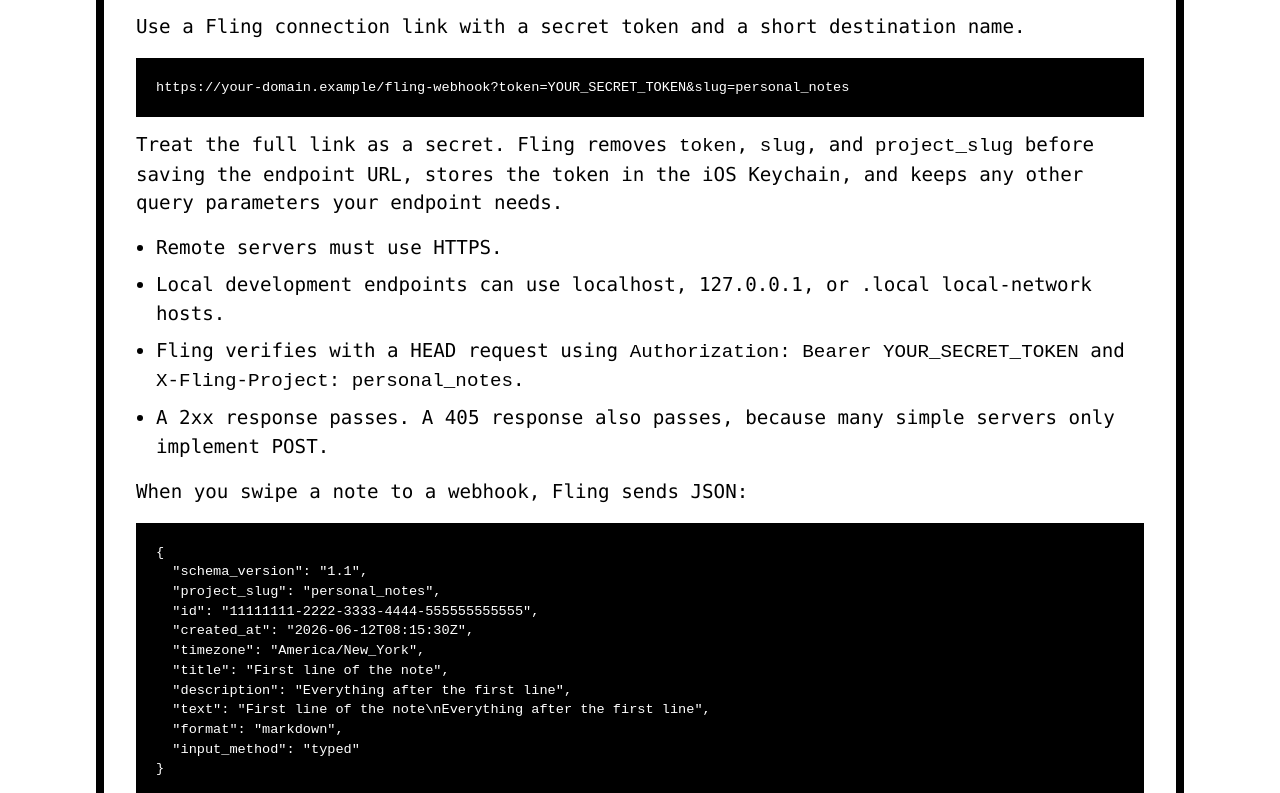
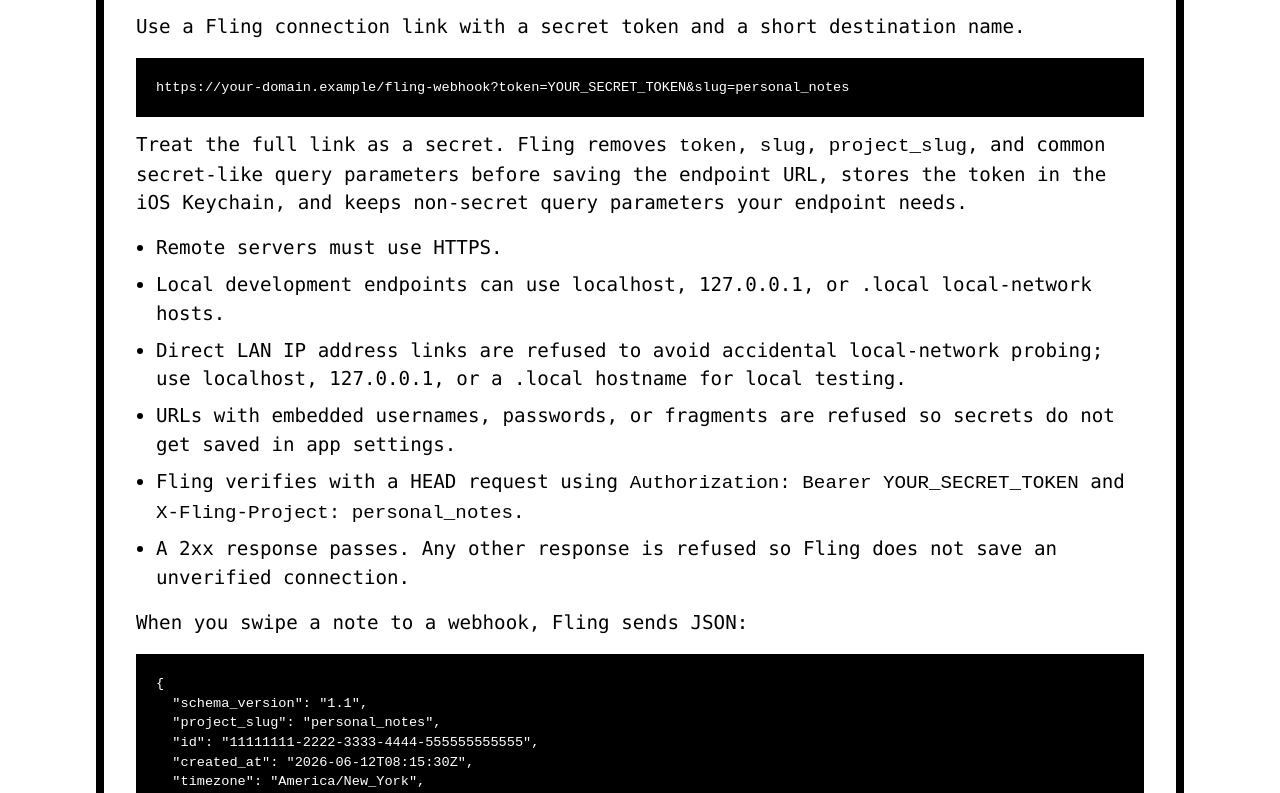
Before and after one commit to jamieafk/47-summers, a plain HTML site: page fling.html in a window 1280 px wide. Shown: the part 2535-3328 px from the top of the page. Drawn offline with Linux system fonts and the light colour scheme.

Commit message:
Clarify Fling webhook setup safety

```diff
--- a/fling.html
+++ b/fling.html
@@ -50,7 +50,7 @@
 </div>
 <div class="qa">
 <h4>How do I use webhook delivery?</h4>
-<p>Open Settings, tap Connect Webhook, then paste a Discord webhook URL or a Fling connection link from your automation tool. Fling previews the destination and verifies the link before saving it.</p>
+<p>Open Settings, tap Connect Webhook, then paste a Discord webhook URL or a Fling connection link from your automation bridge or receiver. Fling previews the destination and verifies the link before saving it.</p>
 </div>
 </div>
 </div>
@@ -59,7 +59,7 @@
 <details id="webhooks" open>
 <summary><h2>Webhooks</h2></summary>
 <div class="details-body">
-<p>Fling supports two setup styles: paste a Discord webhook URL directly, or use a Fling connection link for Make, Zapier, n8n, Cloudflare Workers, and custom receivers.</p>
+<p>Fling supports two setup styles: paste a Discord webhook URL directly, or use a Fling connection link for automation bridges, Cloudflare Workers, and custom receivers.</p>
 
 <h3>Discord</h3>
 <p>Copy the webhook URL from Discord's channel integration settings and paste it into Fling:</p>
@@ -89,13 +89,15 @@
 
 <pre class="code-block"><code>https://your-domain.example/fling-webhook?token=YOUR_SECRET_TOKEN&amp;slug=personal_notes</code></pre>
 
-<p>Treat the full link as a secret. Fling removes <code>token</code>, <code>slug</code>, and <code>project_slug</code> before saving the endpoint URL, stores the token in the iOS Keychain, and keeps any other query parameters your endpoint needs.</p>
+<p>Treat the full link as a secret. Fling removes <code>token</code>, <code>slug</code>, <code>project_slug</code>, and common secret-like query parameters before saving the endpoint URL, stores the token in the iOS Keychain, and keeps non-secret query parameters your endpoint needs.</p>
 
 <ul>
 <li>Remote servers must use HTTPS.</li>
 <li>Local development endpoints can use localhost, 127.0.0.1, or .local local-network hosts.</li>
+<li>Direct LAN IP address links are refused to avoid accidental local-network probing; use localhost, 127.0.0.1, or a .local hostname for local testing.</li>
+<li>URLs with embedded usernames, passwords, or fragments are refused so secrets do not get saved in app settings.</li>
 <li>Fling verifies with a HEAD request using <code>Authorization: Bearer YOUR_SECRET_TOKEN</code> and <code>X-Fling-Project: personal_notes</code>.</li>
-<li>A 2xx response passes. A 405 response also passes, because many simple servers only implement POST.</li>
+<li>A 2xx response passes. Any other response is refused so Fling does not save an unverified connection.</li>
 </ul>
 
 <p>When you swipe a note to a webhook, Fling sends JSON:</p>
```
